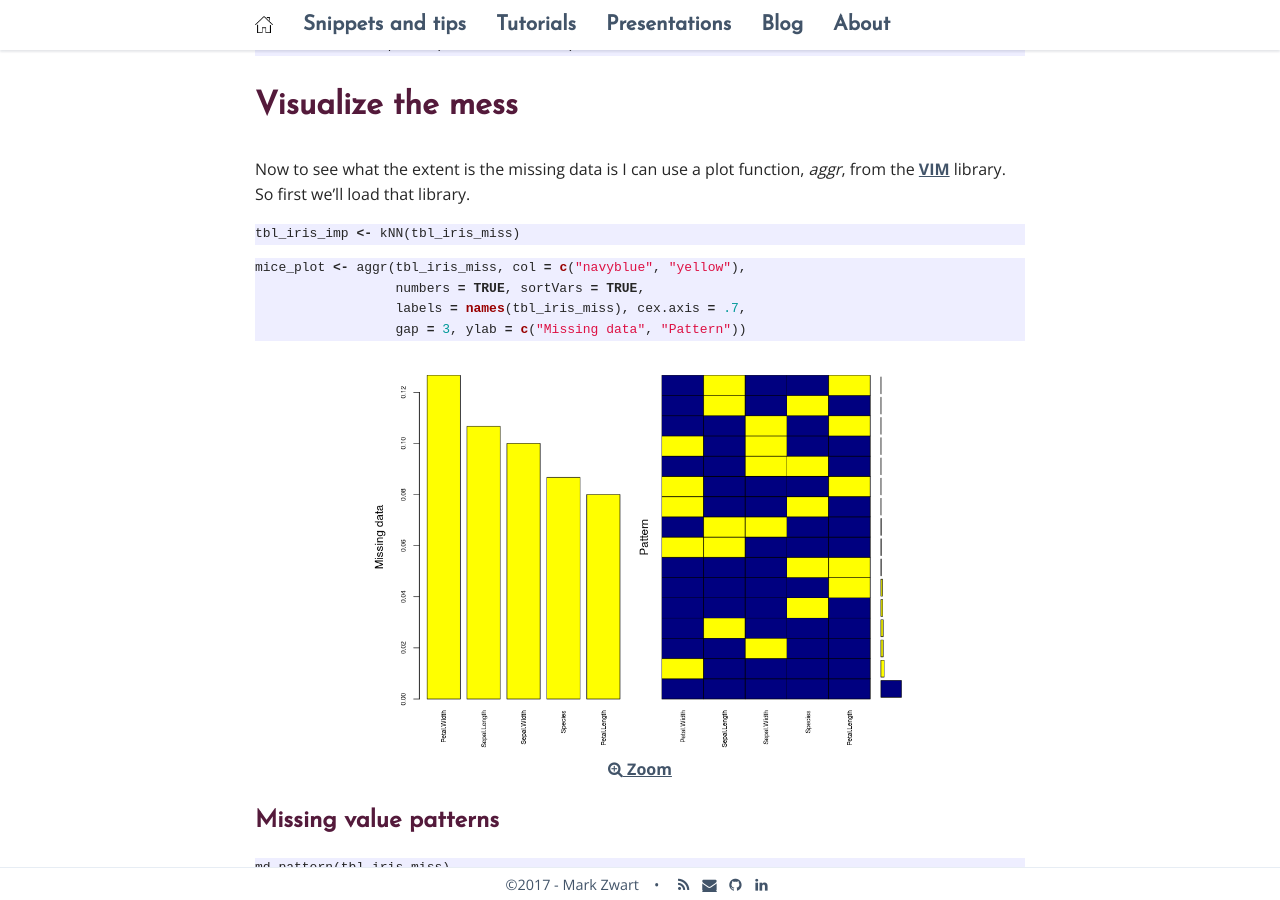
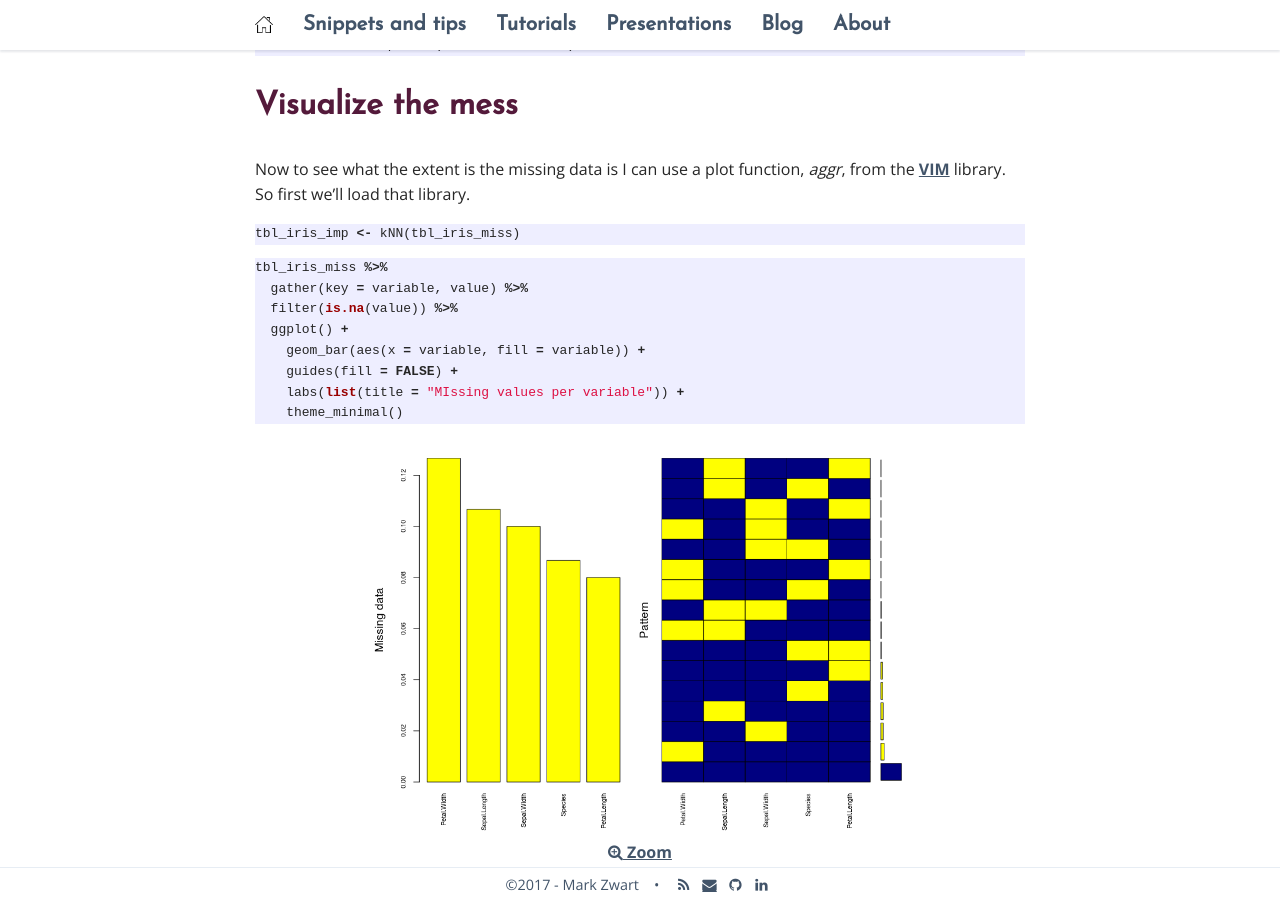
Before and after one commit to mark-me/mark-me.github.io, a Jekyll site: the page built from _pages/tutorials/impute-missings/impute-missings.md, in a window 1280 px wide and 900 px high, scrolled down 852 px. Built offline with Jekyll 4.4.1, drawn with Linux system fonts in a browser that asks for light colours; nearby versions of some CDN libraries; comment, search, counter and statistics services are not loaded.

Commit message:
Update impute-missings.md

````diff
--- a/_pages/tutorials/impute-missings/impute-missings.md
+++ b/_pages/tutorials/impute-missings/impute-missings.md
@@ -29,6 +29,24 @@
 ```r
 tbl_iris_imp <- kNN(tbl_iris_miss)
 ```
+
+```r
+tbl_iris_miss %>%
+  gather(key = variable, value) %>%
+  filter(is.na(value)) %>%
+  ggplot() +
+    geom_bar(aes(x = variable, fill = variable)) +
+    guides(fill = FALSE) +
+    labs(list(title = "MIssing values per variable")) +
+    theme_minimal()
+```
+{:refdef: style="text-align: center;"}
+<a href="/_pages/tutorials/impute-missings/VIM-plot.png" target="_blank">
+<img src="/_pages/tutorials/impute-missings/VIM-plot.png" alt="" width="547" height="400" align="center"/>
+<br>
+<i class='fa fa-search-plus '></i> Zoom</a>
+{: refdef}
+
 ```r
 mice_plot <- aggr(tbl_iris_miss, col = c("navyblue", "yellow"),
                   numbers = TRUE, sortVars = TRUE,
@@ -36,8 +54,8 @@
                   gap = 3, ylab = c("Missing data", "Pattern"))
 ```
 {:refdef: style="text-align: center;"}
-<a href="/_pages/tutorials/impute-missings/VIM-plot.png" target="_blank">
-<img src="/_pages/tutorials/impute-missings/VIM-plot.png" alt="" width="547" height="400" align="center"/>
+<a href="/_pages/tutorials/impute-missings/plot-missing-per-variable.png" target="_blank">
+<img src="/_pages/tutorials/impute-missings/plot-missing-per-variable.png" alt="" width="530" height="500" align="center"/>
 <br>
 <i class='fa fa-search-plus '></i> Zoom</a>
 {: refdef}
````
